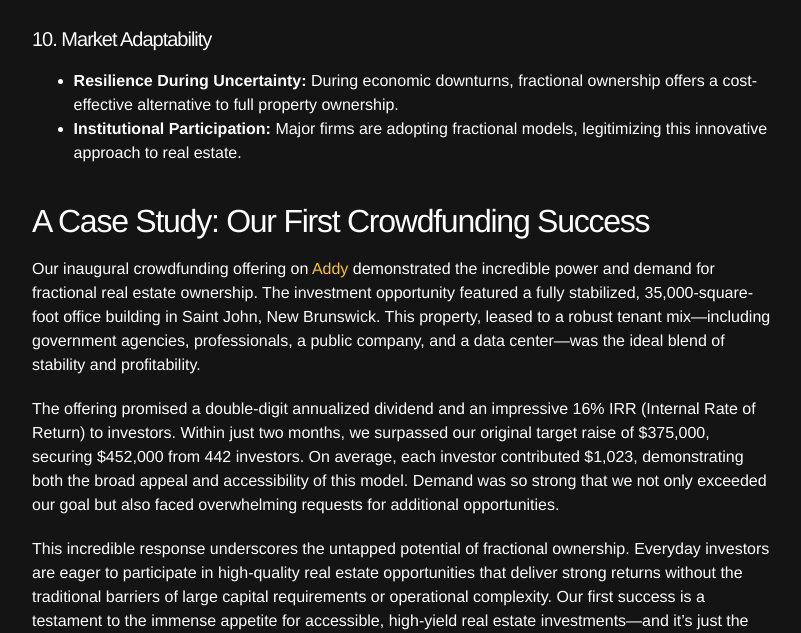
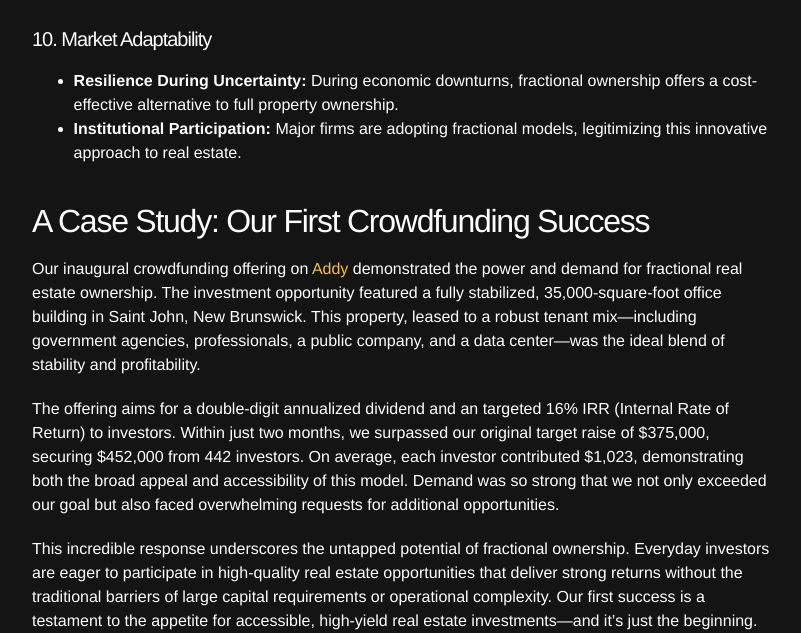
Before and after one commit to spenriche/spenriche.github.io, a Jekyll site: the page built from _posts/2024-11-27-fractional.md, in a window 1280 px wide and 1400 px high, scrolled down 3928 px, cut to the strip 0-633 px from the top of the window. Shown: the whole strip, without its empty margins (238-1039 px from the left). Built offline with Jekyll 4.4.1, drawn with Linux system fonts in a browser that asks for light colours; some of the changed text lies outside the part shown.

Commit message:
continuing transfer posts

```diff
--- a/_posts/2024-11-27-fractional.md
+++ b/_posts/2024-11-27-fractional.md
@@ -68,17 +68,17 @@ When real estate ownership becomes as liquid and seamless as trading stocks, mar
 
 ## A Case Study: Our First Crowdfunding Success
 
-Our inaugural crowdfunding offering on [Addy](https://app.addyinvest.com/R2Capital/buy/3rn1h71) demonstrated the incredible power and demand for fractional real estate ownership. The investment opportunity featured a fully stabilized, 35,000-square-foot office building in Saint John, New Brunswick. This property, leased to a robust tenant mix—including government agencies, professionals, a public company, and a data center—was the ideal blend of stability and profitability.
+Our inaugural crowdfunding offering on [Addy](https://app.addyinvest.com/R2Capital/buy/3rn1h71) demonstrated the power and demand for fractional real estate ownership. The investment opportunity featured a fully stabilized, 35,000-square-foot office building in Saint John, New Brunswick. This property, leased to a robust tenant mix—including government agencies, professionals, a public company, and a data center—was the ideal blend of stability and profitability.
 
-The offering promised a double-digit annualized dividend and an impressive 16% IRR (Internal Rate of Return) to investors. Within just two months, we surpassed our original target raise of $375,000, securing $452,000 from 442 investors. On average, each investor contributed $1,023, demonstrating both the broad appeal and accessibility of this model. Demand was so strong that we not only exceeded our goal but also faced overwhelming requests for additional opportunities.
+The offering aims for a double-digit annualized dividend and an targeted 16% IRR (Internal Rate of Return) to investors. Within just two months, we surpassed our original target raise of $375,000, securing $452,000 from 442 investors. On average, each investor contributed $1,023, demonstrating both the broad appeal and accessibility of this model. Demand was so strong that we not only exceeded our goal but also faced overwhelming requests for additional opportunities.
 
-This incredible response underscores the untapped potential of fractional ownership. Everyday investors are eager to participate in high-quality real estate opportunities that deliver strong returns without the traditional barriers of large capital requirements or operational complexity. Our first success is a testament to the immense appetite for accessible, high-yield real estate investments—and it's just the beginning.
+This incredible response underscores the untapped potential of fractional ownership. Everyday investors are eager to participate in high-quality real estate opportunities that deliver strong returns without the traditional barriers of large capital requirements or operational complexity. Our first success is a testament to the appetite for accessible, high-yield real estate investments—and it's just the beginning.
 
 ![Alt text](/assets/images/addy/aa.png)
 
 ---
 
-Fractional ownership is breaking down the barriers of traditional real estate, bridging the gap between everyday investors and high-yield assets. By embracing technology and leveraging the power of shared ownership, we are witnessing a transformation in how properties are bought, sold, and valued. Whether you're a seasoned investor or just starting, fractional ownership offers liquidity, flexibility, and global access.
+Fractional ownership is breaking down the barriers of traditional real estate, bridging the gap between everyday investors and high-yield assets. By embracing technology and leveraging the power of fractional ownership, we are witnessing a transformation in how properties are bought, sold, and valued. Whether you're a seasoned investor or just starting, fractional ownership offers liquidity, flexibility, and global access.
 
 This model isn't just ideal for busy individuals looking to build long-term wealth and get exposure to the real estate asset class. It’s also a game-changer for seasoned investors, developers, general partners (GPs), and new investors with big ideas but limited capital.  Soon, listing an investment opportunity online, raising $1,000 each from 1,500 investors, and securing $1.5 million for projects in the matter of weeks will be the new normal. This innovation won’t just revolutionize the real estate industry—it will empower everyday investors to participate in opportunities that were once out of reach.
 
```
